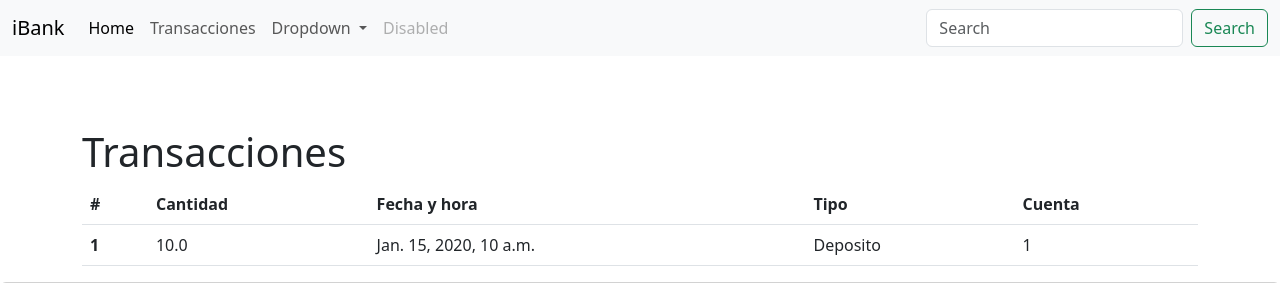
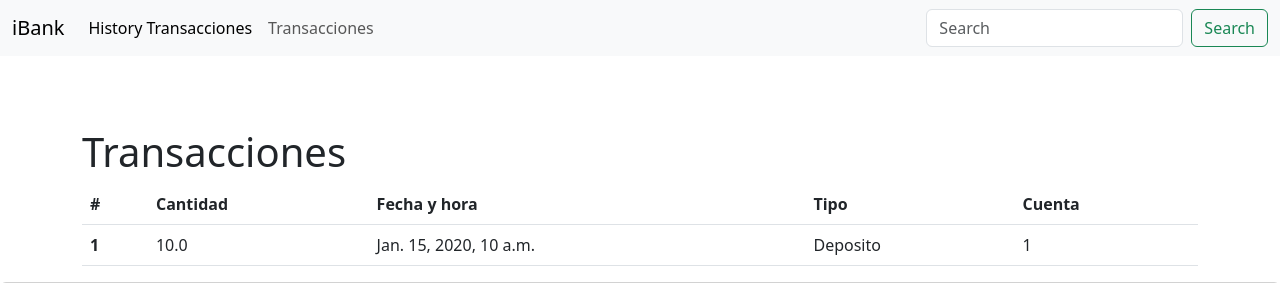
Before and after one commit to FerBreton/iBank, a Django app: page /transacciones/transaction_list in a window 1280 px wide. Shown: the top 283 px of the page. Run offline with Django 4.2, Linux system fonts and the light colour scheme; tables that the repository leaves empty hold one stand-in row (values such as "Sample post"); some libraries are stand-ins or nearby versions.

Commit message:
transaction views modified

```diff
--- a/mysite/cuentas/views.py
+++ b/mysite/cuentas/views.py
@@ -1,3 +1,5 @@
 from django.shortcuts import render
+from .models import Account
+from .forms import AccountForm
 
 # Create your views here.
--- a/mysite/templates/base.html
+++ b/mysite/templates/base.html
@@ -21,25 +21,12 @@
           <div class="collapse navbar-collapse" id="navbarSupportedContent">
             <ul class="navbar-nav me-auto mb-2 mb-lg-0">
               <li class="nav-item">
-                <a class="nav-link active" aria-current="page" href="#">Home</a>
+                <a class="nav-link active" aria-current="page" href="{% url 'transaction_list' %}">History Transacciones</a>
               </li>
               <li class="nav-item">
-                <a class="nav-link" href="index.html">Transacciones</a>
+                <a class="nav-link" href="{% url 'transacciones' %}">Transacciones</a>
               </li>
-              <li class="nav-item dropdown">
-                <a class="nav-link dropdown-toggle" href="#" role="button" data-bs-toggle="dropdown" aria-expanded="false">
-                  Dropdown
-                </a>
-                <ul class="dropdown-menu">
-                  <li><a class="dropdown-item" href="#">Action</a></li>
-                  <li><a class="dropdown-item" href="#">Another action</a></li>
-                  <li><hr class="dropdown-divider"></li>
-                  <li><a class="dropdown-item" href="#">Something else here</a></li>
-                </ul>
-              </li>
-              <li class="nav-item">
-                <a class="nav-link disabled">Disabled</a>
-              </li>
+
             </ul>
             <form class="d-flex" role="search">
               <input class="form-control me-2" type="search" placeholder="Search" aria-label="Search">
--- a/mysite/transacciones/views.py
+++ b/mysite/transacciones/views.py
@@ -15,7 +15,7 @@ class Home(View):
     def get(self, request):
         form = TransactionForm()
         context = {'form': form}
-        return render(request, 'index.html', context)
+        return render(request, 'transacciones/transacciones.html', context)
 
     def post(self, request):
         form = TransactionForm(request.POST)
```
Also changed, not shown: mysite/cuentas/forms.py (added, +7 -0 lines), mysite/templates/transacciones/transacciones.html (renamed from mysite/templates/index.html).
